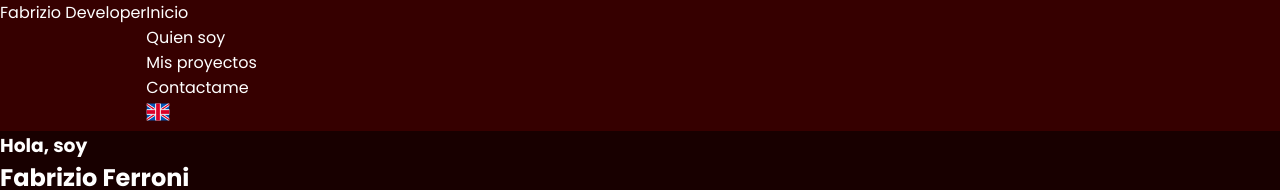
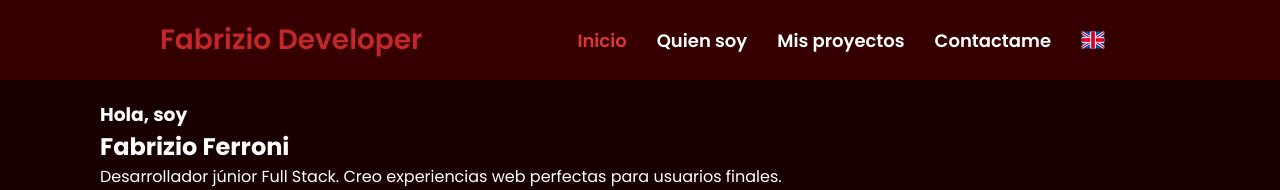
Before and after one commit to FabrizioFerroni/Portfolio-V6, a plain HTML site: page index.html in a window 1280 px wide. Shown: the top 190 px of the page. Drawn offline with Linux system fonts and the light colour scheme.

Commit message:
Se empezo a estilar el nav

```diff
--- a/index.html
+++ b/index.html
@@ -7,9 +7,9 @@
     <meta name="viewport" content="width=device-width, initial-scale=1.0" />
     <title>Fabrizio Developer</title>
     <!-- Fuente de letras -->
-    <link rel="preconnect" href="https://fonts.googleapis.com">
-    <link rel="preconnect" href="https://fonts.gstatic.com" crossorigin>
-    <link href="https://fonts.googleapis.com/css2?family=Poppins:wght@100;200;400;600;700;800;900&display=swap" rel="stylesheet">
+    <link rel="preconnect" href="https://fonts.googleapis.com" />
+    <link rel="preconnect" href="https://fonts.gstatic.com" crossorigin />
+    <link href="https://fonts.googleapis.com/css2?family=Poppins:wght@100;200;400;600;700;800;900&display=swap" rel="stylesheet" />
 
     <!-- Declaramos los estilos css puros -->
     <!-- CSS para dispositivos desktop -->
@@ -24,13 +24,15 @@
     <header>
         <!-- Menu principal -->
         <nav>
-            <div>
-                <p>Fabrizio Developer</p>
+            <div class="nav__title">
+                <a href="/">
+                    <h3>Fabrizio Developer</h3>
+                </a>
             </div>
-            <div>
+            <div class="nav__menu">
                 <ul>
                     <li>
-                        <a href="/">Inicio</a>
+                        <a class="active" href="/">Inicio</a>
                     </li>
                     <li>
                         <a href="#quien-soy">Quien soy</a>
@@ -48,6 +50,7 @@
             </div>
         </nav>
     </header>
+    <div class="container">
         <section id="inicio">
             <div>
                 <h3>Hola, soy</h3>
@@ -279,9 +282,7 @@
                     <!-- FIN CARD 3 -->
                 </div>
                 <div>
-                <button>
-                    Ver mas en Github
-                </button>
+                    <button>Ver mas en Github</button>
                 </div>
             </div>
         </section>
@@ -292,9 +293,9 @@
                     <h3>¿Satisfecho conmigo?</h3>
                     <h3>Por favor póngase en contacto conmigo</h3>
                     <div>
-                    <img src="" alt="RRSS Email">
-                    <img src="" alt="RRSS Github">
-                    <img src="" alt="RRSS Linkedin">
+                        <img src="" alt="RRSS Email" />
+                        <img src="" alt="RRSS Github" />
+                        <img src="" alt="RRSS Linkedin" />
                     </div>
                 </div>
                 <div>
@@ -302,15 +303,15 @@
                     <form action="/" method="POST">
                         <div>
                             <label for="nombre">Nombre:</label>
-                        <input type="text" name="nombre" autocapitalize="words" autocomplete="off">
+                            <input type="text" name="nombre" autocapitalize="words" autocomplete="off" />
                         </div>
                         <div>
                             <label for="email">Email:</label>
-                        <input type="email" name="email" autocapitalize="words" autocomplete="off">
+                            <input type="email" name="email" autocapitalize="words" autocomplete="off" />
                         </div>
                         <div>
                             <label for="asunto">Asunto:</label>
-                        <input type="text" name="asunto" autocapitalize="words" autocomplete="off">
+                            <input type="text" name="asunto" autocapitalize="words" autocomplete="off" />
                         </div>
                         <div>
                             <label for="mensaje">Mensaje:</label>
@@ -323,14 +324,15 @@
                 </div>
             </div>
         </section>
+    </div>
     <footer>
         <div>
             <div>
                 <h4>@2022 Fabrizio Developer</h4>
                 <div>
-                    <img src="" alt="RRSS Email">
-                    <img src="" alt="RRSS Github">
-                    <img src="" alt="RRSS Linkedin">
+                    <img src="" alt="RRSS Email" />
+                    <img src="" alt="RRSS Github" />
+                    <img src="" alt="RRSS Linkedin" />
                 </div>
             </div>
             <div>
--- a/public/css/desktop.css
+++ b/public/css/desktop.css
@@ -5,7 +5,7 @@
     --white: #ffffff;
     --light-color: #f5f5f5;
     --low-priority: #918181;
-    --primary-color: #c32729;
+    --primary-color: rgba(195, 39, 41, 1);
     --secondary-color: #db3739;
     --dark-color: #360000;
 }
@@ -22,11 +22,6 @@ body {
     font-family: 'Poppins', sans-serif;
 }
 
-nav {
-    background-color: var(--dark-color);
-    display: flex;
-}
-
 a {
     text-decoration: none;
     color: var(--white)
@@ -35,3 +30,50 @@ a {
 li {
     list-style: none;
 }
+
+nav {
+    background-color: var(--dark-color);
+    display: flex;
+    padding: 19px 160px 19px 160px;
+    align-items: center;
+    justify-content: space-between;
+    max-width: 100%;
+    position: fixed;
+    width: 100%;
+}
+
+nav .nav__title h3 {
+    color: var(--primary-color);
+    font-size: 28px;
+    font-weight: 600;
+}
+
+nav .nav__menu ul {
+    display: flex;
+    align-items: center;
+    margin: auto;
+}
+
+nav .nav__menu ul li {
+    padding: 0px 15px;
+}
+
+nav .nav__menu ul li a {
+    color: var(--white);
+    font-size: 18px;
+    font-weight: 600;
+    line-height: 27px;
+}
+
+nav .nav__menu ul li a.active,
+nav .nav__menu ul li a:hover {
+    color: var(--secondary-color);
+}
+
+nav .nav__menu ul li a img {
+    display: flex;
+}
+
+.container {
+    padding: 100px;
+}
```
Lines whose indentation alone changed are shown as unchanged.
